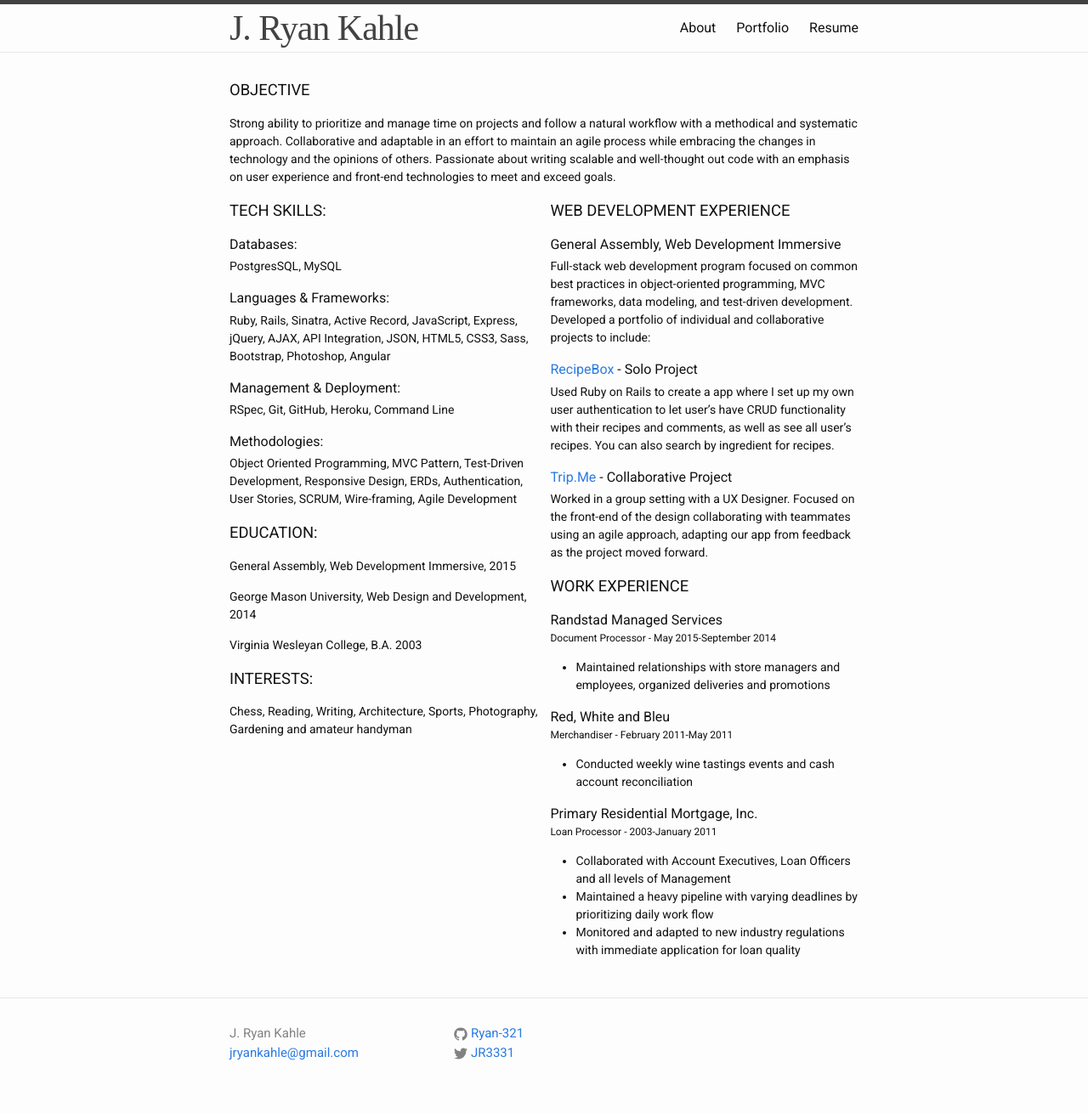
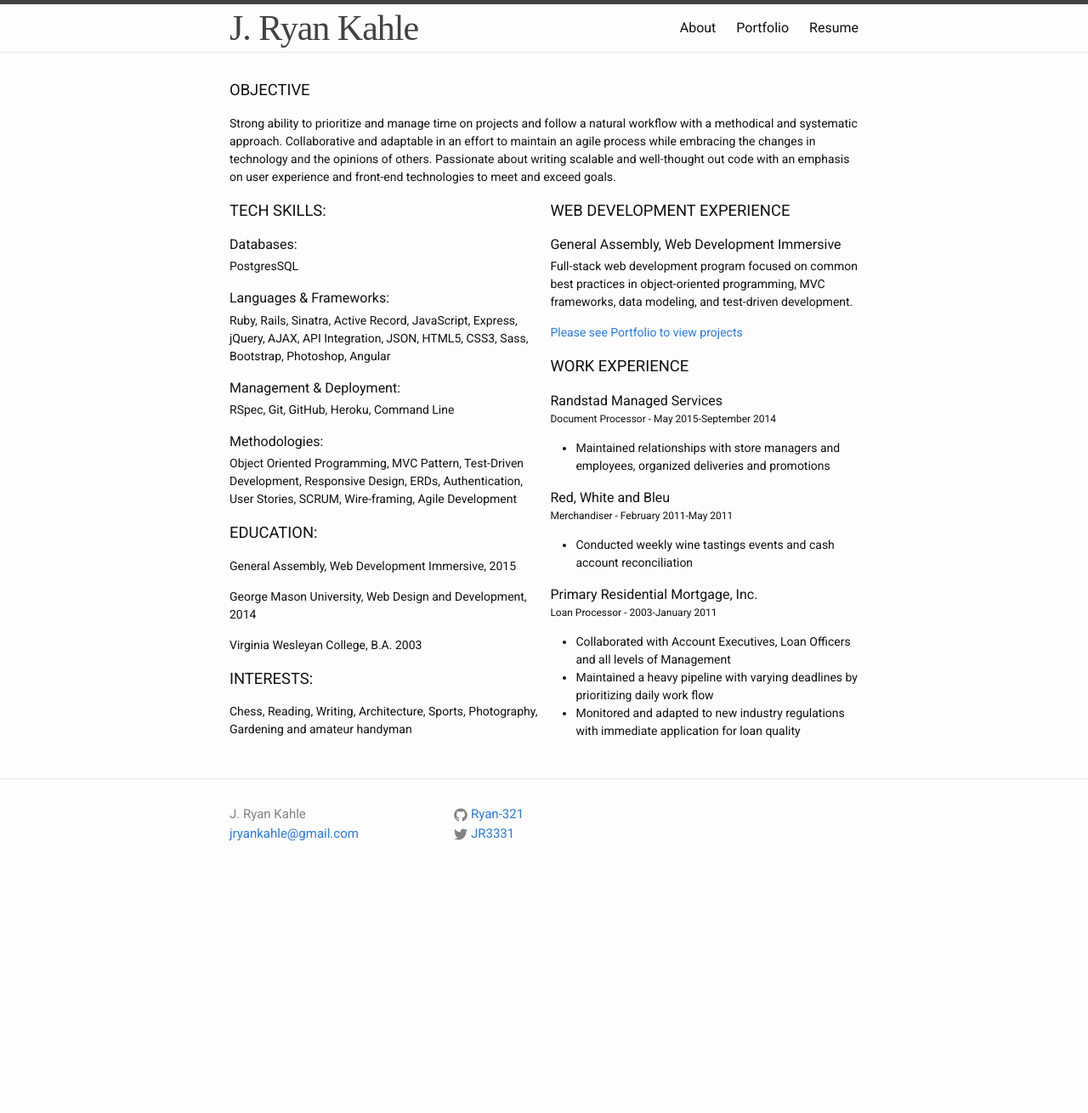
Before and after one commit to Ryan-321/Ryan-321.github.io, a Jekyll site: the page built from resume.html, in a window 1280 px wide. Shown: the whole page at 85% size. Built offline with Jekyll 4.4.1, drawn with Linux system fonts in a browser that asks for light colours; some web fonts are replaced; after the commit the page ends 1052 px from its top, so only the background shows below that.

Commit message:
added new project

```diff
--- a/resume.html
+++ b/resume.html
@@ -11,7 +11,7 @@
   <div class="skills">
     <h2>TECH SKILLS:</h2>
     <h3>Databases:</h3>
-    <p>PostgresSQL, MySQL</p>
+    <p>PostgresSQL</p>
     <h3>Languages &amp; Frameworks:</h3>
     <p>Ruby, Rails, Sinatra, Active Record, JavaScript, Express, jQuery, AJAX, API Integration, JSON, HTML5, CSS3, Sass, Bootstrap, Photoshop, Angular</p>
     <h3>Management &amp; Deployment:</h3>
@@ -28,11 +28,8 @@
   <div class="experience">
     <h2>WEB DEVELOPMENT EXPERIENCE</h2>
     <h3>General Assembly, Web Development Immersive</h3>
-    <p>Full-stack web development program focused on common best practices in object-oriented programming, MVC frameworks, data modeling, and test-driven development. Developed a portfolio of individual and collaborative projects to include:</p>
-    <h4><a href="https://wdi-recipe-box.herokuapp.com/">RecipeBox</a> - Solo Project</h4>
-    <p>Used Ruby on Rails to create a app where I set up my own user 		authentication to let user’s have CRUD functionality with their recipes 		and comments, as well as see all user’s recipes.  You can also search by 	ingredient for recipes.</p>
-    <h4><a href="https://trip-me.herokuapp.com/">Trip.Me</a> - Collaborative Project</h4>
-    <p>Worked in a group setting with a UX Designer.  Focused on the front-end of the design collaborating with teammates using an agile 		approach, adapting our app from feedback as the project moved forward.</p>
+    <p>Full-stack web development program focused on common best practices in object-oriented programming, MVC frameworks, data modeling, and test-driven development.</p>
+    <p><a href="/../portfolio">Please see Portfolio to view projects</a></p>
     <h2>WORK EXPERIENCE</h2>
     <h3>Randstad Managed Services </h3>
     <p class="title">Document Processor - <span>May 2015-September 2014</span></p>
```
Also changed, not shown: portfolio.md (+6 -0 lines).
